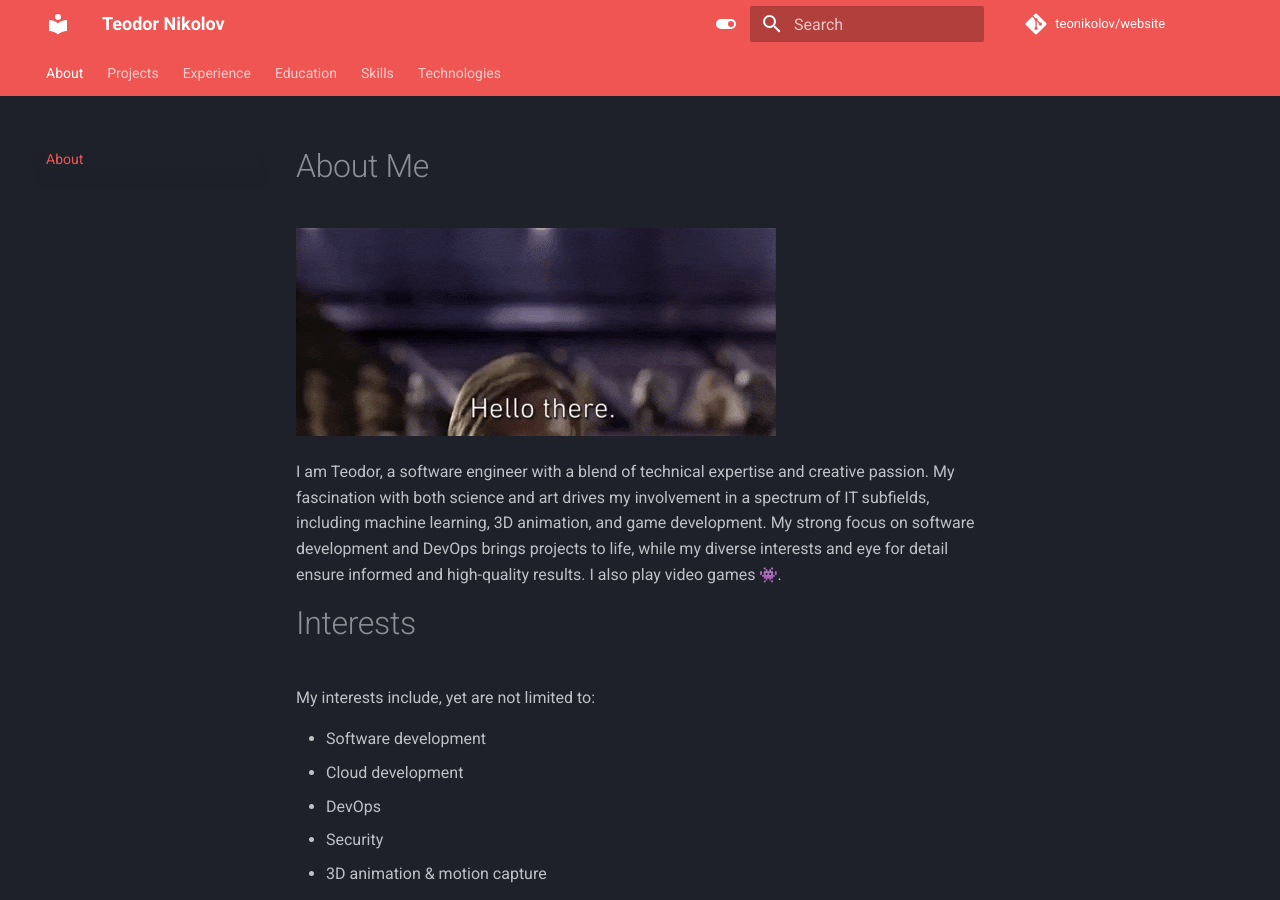
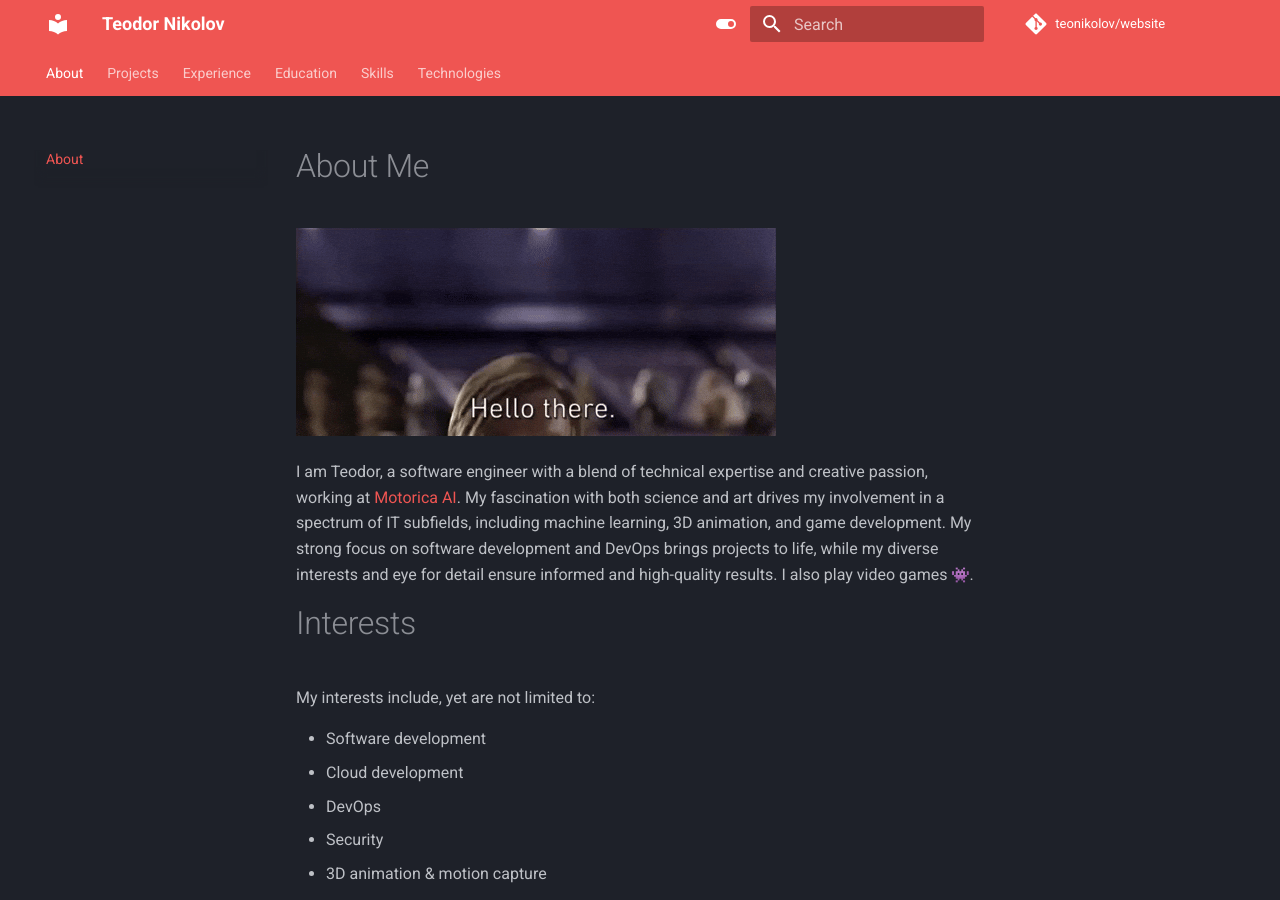
Before and after one commit to TeoNikolov/website, an MkDocs documentation site: the page built from docs/index.md, in a window 1280 px wide and 900 px high. Built offline with MkDocs 1.6.1 and Material for MkDocs 9.7.7, drawn with Linux system fonts in a browser that asks for light colours; emoji names are drawn with the system emoji font; comment, search, counter and statistics services are not loaded.

Commit message:
Update index.md

```diff
--- a/docs/index.md
+++ b/docs/index.md
@@ -2,7 +2,7 @@
 
 ![](assets/gifs/hello-there.gif)
 
-I am Teodor, a software engineer with a blend of technical expertise and creative passion. My fascination with both science and art drives my involvement in a spectrum of IT subfields, including machine learning, 3D animation, and game development. My strong focus on software development and DevOps brings projects to life, while my diverse interests and eye for detail ensure informed and high-quality results. I also play video games :space_invader:.
+I am Teodor, a software engineer with a blend of technical expertise and creative passion, working at [Motorica AI](https://www.motorica.ai). My fascination with both science and art drives my involvement in a spectrum of IT subfields, including machine learning, 3D animation, and game development. My strong focus on software development and DevOps brings projects to life, while my diverse interests and eye for detail ensure informed and high-quality results. I also play video games :space_invader:.
 
 # Interests
 
```
